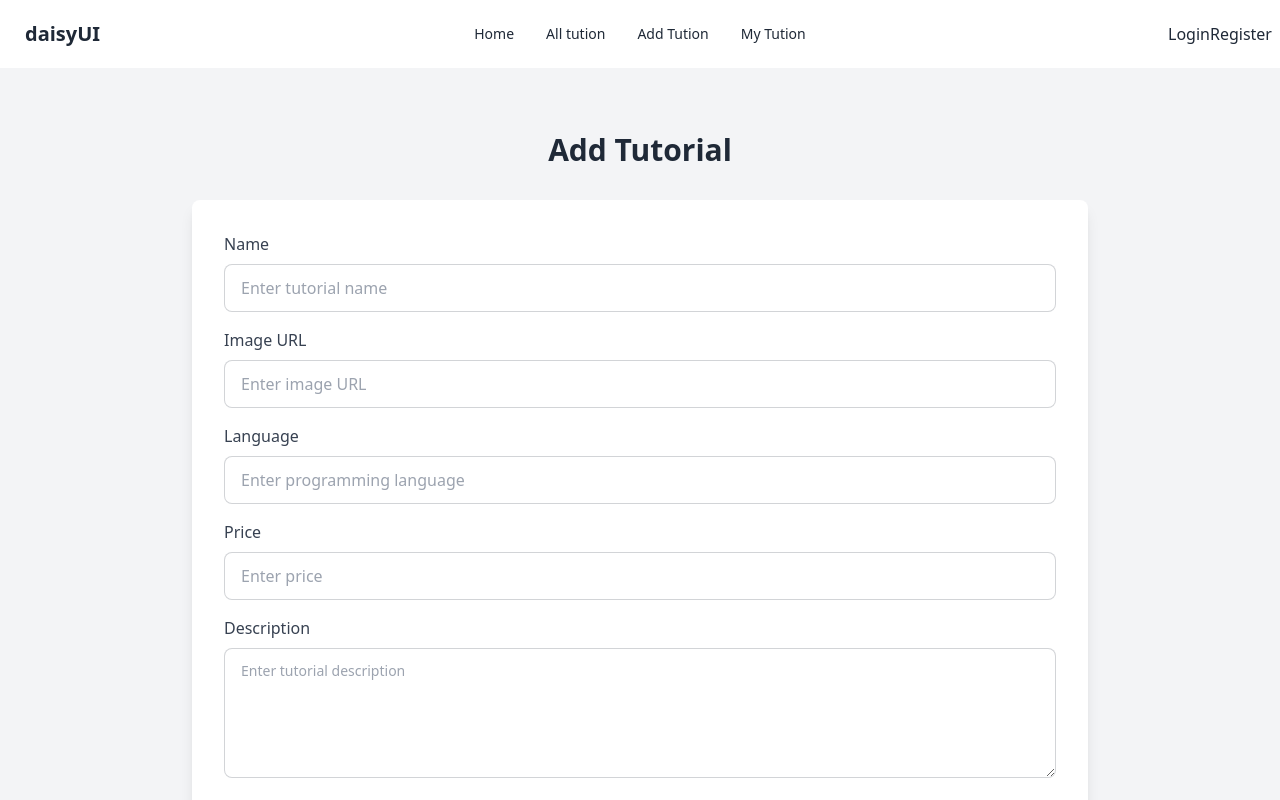
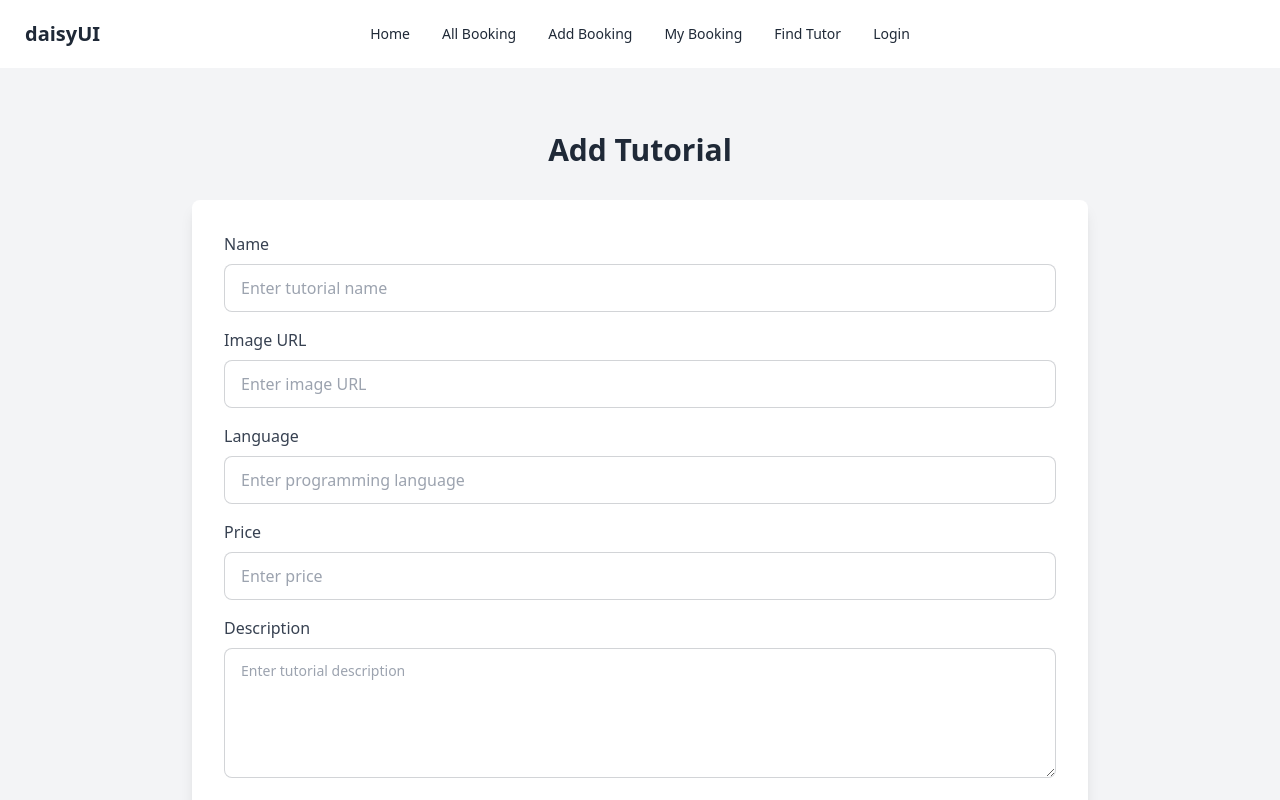
Before and after one commit to Adilalahee/Tutor_Booking_Client, a React (Vite) app: page /addtution in a window 1280 px wide. Shown: the top 800 px of the page. Built offline with nearby package versions, Linux system fonts and the light colour scheme.

Commit message:
Navbar functionality added

```diff
--- a/src/Shared/Navbar.jsx
+++ b/src/Shared/Navbar.jsx
@@ -1,16 +1,19 @@
-import React from 'react';
+import React, { useContext } from 'react';
 import { Link } from 'react-router-dom';
+import AuthContext from '../Auth/AuthContext';
 
 const Navbar = () => {
+  const {user,logOut}=useContext(AuthContext);
   const links=<>
-  <li><Link>Home</Link></li>
-  <li><Link to="/alltution">All tution</Link></li>
-  <li><Link to="/addtution">Add Tution</Link></li>
-  <li><Link to="/mytution">My Tution</Link></li>
+        <li><Link to="/">Home</Link></li>
+        <li><Link to="/allbooking">All Booking</Link></li>
+        <li><Link to="/addbooking">Add Booking</Link></li>
+        <li><Link to="/mybooking">My Booking</Link></li>
+        <li><Link to="/findtutor">Find Tutor</Link></li>
   </>
     return (
       <>
-      <div className="navbar bg-base-100">
+ <div className="navbar bg-base-100">
   <div className="navbar-start">
     <div className="dropdown">
       <div tabIndex={0} role="button" className="btn btn-ghost lg:hidden">
@@ -30,20 +33,52 @@ const Navbar = () => {
       <ul
         tabIndex={0}
         className="menu menu-sm dropdown-content bg-base-100 rounded-box z-[1] mt-3 w-52 p-2 shadow">
-      {links}
+     {links}
       </ul>
     </div>
     <a className="btn btn-ghost text-xl">daisyUI</a>
   </div>
   <div className="navbar-center hidden lg:flex">
     <ul className="menu menu-horizontal px-1">
-    {links}
+{links}
+    {!user && (
+            <li>
+              <Link to='/login'>Login</Link>
+            </li>
+          )}
     </ul>
+
   </div>
   <div className="navbar-end">
-    <Link to="/login">Login</Link>
-    <Link to="/register">Register</Link>
-
+  {user && (
+          <div className='dropdown dropdown-end z-50'>
+            <div
+              tabIndex={0}
+              role='button'
+              className='btn btn-ghost btn-circle avatar'
+            >
+              <div title={user?.displayName} className='w-10 rounded-full'>
+                <img
+                  referrerPolicy='no-referrer'
+                  alt='User Profile Photo'
+                  src={user?.photoURL}
+                />
+              </div>
+            </div>
+            <ul
+              tabIndex={0}
+              className='menu menu-sm dropdown-content mt-3 z-[1] p-2 shadow bg-base-100 rounded-box w-52'
+            >
+              {links}
+              <button
+                  onClick={logOut}
+                  className='bg-gray-200 block text-center'
+                >
+                  Logout
+                </button>
+            </ul>
+          </div>
+        )}
   </div>
 </div>
       </>
--- a/src/pages/Addtution.jsx
+++ b/src/pages/Addtution.jsx
@@ -1,6 +1,8 @@
-import React from 'react';
+import React, { useContext } from 'react';
+import AuthContext from '../Auth/AuthContext';
 
 const Addtution = () => {
+    const {user}=useContext(AuthContext);
 
     const handleSubmit = (e) => {
         e.preventDefault();
@@ -13,8 +15,17 @@ const Addtution = () => {
         const description=form.description.value;
         const review=form.review.value;
 
+        console.log(name,image,language,price,description,review)
 
-        console.log(name,image,language,price,description,review)
+        const addTutorialData={
+            buyer:
+            {name:user?.displayName}
+            ,
+            image,
+            language,
+            price,
+            description,
+            review}
         // Here you would typically make an API call to save the data
       };
 
@@ -43,7 +54,7 @@ const Addtution = () => {
               type="text"
               id="name"
               name="name"
-            //   value={tutorial.name}
+              defaultValue={user?.name}
             //   onChange={handleChange}
               className="input input-bordered w-full mt-2"
               placeholder="Enter tutorial name"
```
